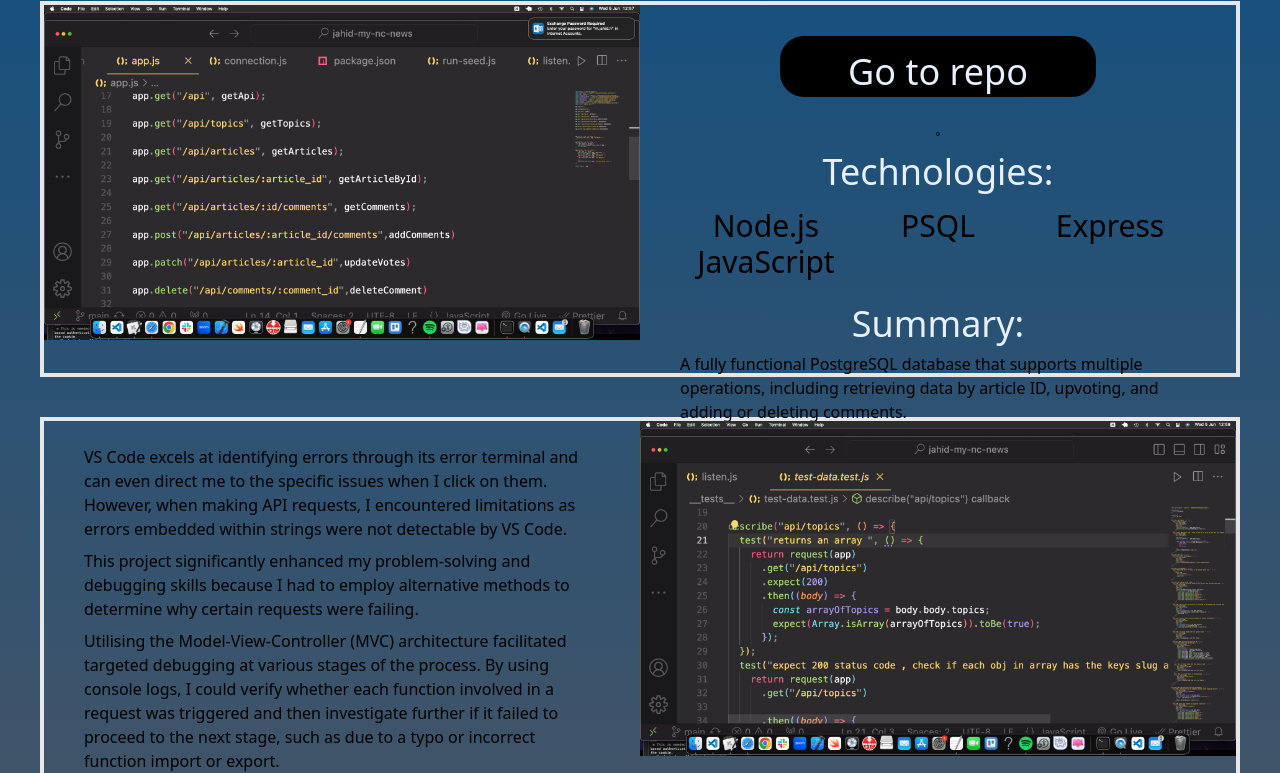
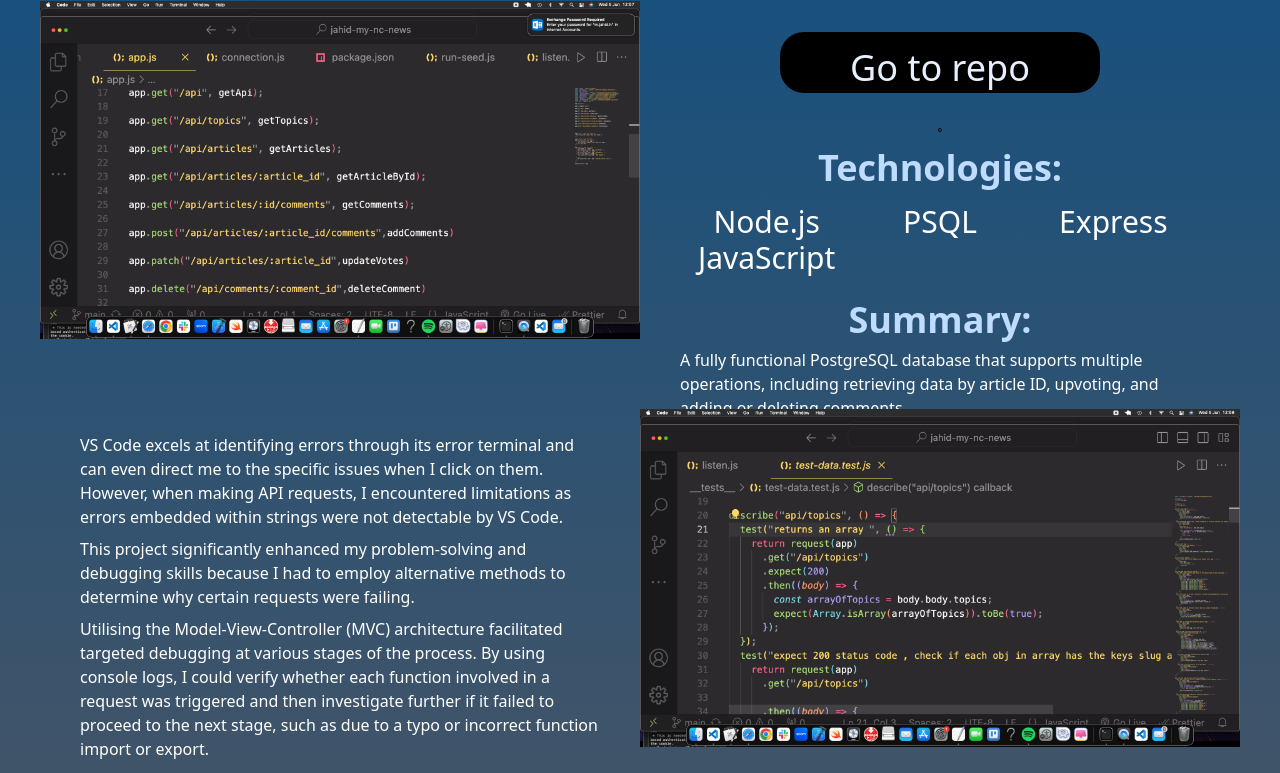
Before and after one commit to MJahidH/my-portfolio, a React (Vite) app in the folder my-portfolio/: page /projects/1 in a window 1280 px wide. Shown: the part 479-1252 px from the top of the page. Built offline with nearby package versions, Linux system fonts and the light colour scheme.

Commit message:
text colours have been chnagd. Divs inside the main projects page, the borders have been removed. file format changed for sortable pictures. from png to PNG

```diff
--- a/my-portfolio/src/components/ProjectCard.jsx
+++ b/my-portfolio/src/components/ProjectCard.jsx
@@ -10,9 +10,9 @@ const ProjectCard = ({ project }) => {
 
   };
 
-  const test = ()=> {
-    console.log(`hello world`)
-  }
+if (project.id === 1) {
+  console.log(project)
+}
 
   return (
     <button onClick={() => {
@@ -50,7 +50,7 @@ navigate(`/projects/${project.id}`);
             alt="Test Screenshot"
           />
         )}
-        <h2 className="projectTitle">{project.title}</h2>
+        <h2 className="projectTitle ">{project.title}</h2>
       </div>
     </button>
   );
--- a/my-portfolio/src/components/main-project-page/MainProjectPageRow1.jsx
+++ b/my-portfolio/src/components/main-project-page/MainProjectPageRow1.jsx
@@ -25,7 +25,7 @@ const MainProjectPageRow1 = ({ project }) => {
       className="
   mt-20
   w-full
-  border-4
+
   grid grid-cols-2"
     >
       <img src={`/assets/${imagePath}`} alt="Test Screenshot" />
@@ -35,7 +35,7 @@ const MainProjectPageRow1 = ({ project }) => {
         ) : (
           <OneButtonDiv project={project} />
         )}
-        ˚<h2 className="text-center text-secondary text-4xl">Technologies:</h2>
+        ˚<h2 className="text-center text-blue-200 font-bold  text-4xl">Technologies:</h2>
         <ul
           className={`
         text-left
@@ -45,11 +45,11 @@ const MainProjectPageRow1 = ({ project }) => {
         `}
         >
           {project.tags?.map((tech) => {
-            return <li className="text-center text-3xl">{tech}</li>;
+            return <li className="text-white text-center text-3xl">{tech}</li>;
           })}
         </ul>
-        <h2 className="text-center text-secondary text-4xl pt-6">Summary:</h2>
-        <p className="text-left text-m pt-2">{project.description}</p>
+        <h2 className="text-center text-blue-200 font-bold  text-4xl pt-6">Summary:</h2>
+        <p className="text-white text-left text-m pt-2">{project.description}</p>
       </div>
     </div>
   );
--- a/my-portfolio/src/components/main-project-page/MainProjectPageRow2.jsx
+++ b/my-portfolio/src/components/main-project-page/MainProjectPageRow2.jsx
@@ -26,14 +26,14 @@ const MainProjectPageRow2 = ({ project,project_id }) => {
         className="
     mt-10
     w-full
-    border-4
+
     grid grid-cols-2"
       >
         <div className="px-10 py-4">
 
 
           {fullDesc[`desc-${project_id}`].map((paragraph) => {
-            return (<p className="text-left text-m pt-2">{paragraph}</p>)
+            return (<p className="text-left text-m pt-2 text-white">{paragraph}</p>)
           })}
         </div>
         <img src={`/assets/${project.allImages[1]}`} alt="Test Screenshot" />
--- a/my-portfolio/src/components/main-project-page/TwoButtonDiv.jsx
+++ b/my-portfolio/src/components/main-project-page/TwoButtonDiv.jsx
@@ -13,7 +13,7 @@ const TwoButtonDiv = ({ project }) => {
   w-full
   px-10
   mb-2
-  border-4
+
  project.hostedLink
 grid grid-cols-2
    gap-10`}
--- a/my-portfolio/src/index.css
+++ b/my-portfolio/src/index.css
@@ -55,9 +55,9 @@ pb-10;
 
 .projectTitle {
   @apply pb-8
-    text-secondary
     text-4xl
-    mt-7;
+    mt-7
+    text-blue-200 font-bold
 }
 
 .projectSecondaryText {
--- a/my-portfolio/src/projects-data.json
+++ b/my-portfolio/src/projects-data.json
@@ -60,8 +60,8 @@
     "technologies": ["React-Native", "React-Native-Gestures", "JSX"],
     "tags": ["React-Native", "JavaScript", "CSS"],
     "id": "6",
-    "imagePreview": ["sortable-sc-1.png"],
-    "allImages": ["sortable-sc-1.png", "sortable-sc-3.png"],
+    "imagePreview": ["sortable-sc-1.PNG"],
+    "allImages": ["sortable-sc-1.PNG", "sortable-sc-3.PNG"],
     "githubLink": "https://github.com/MJahidH/sortable-fe"
   },
   {
```
